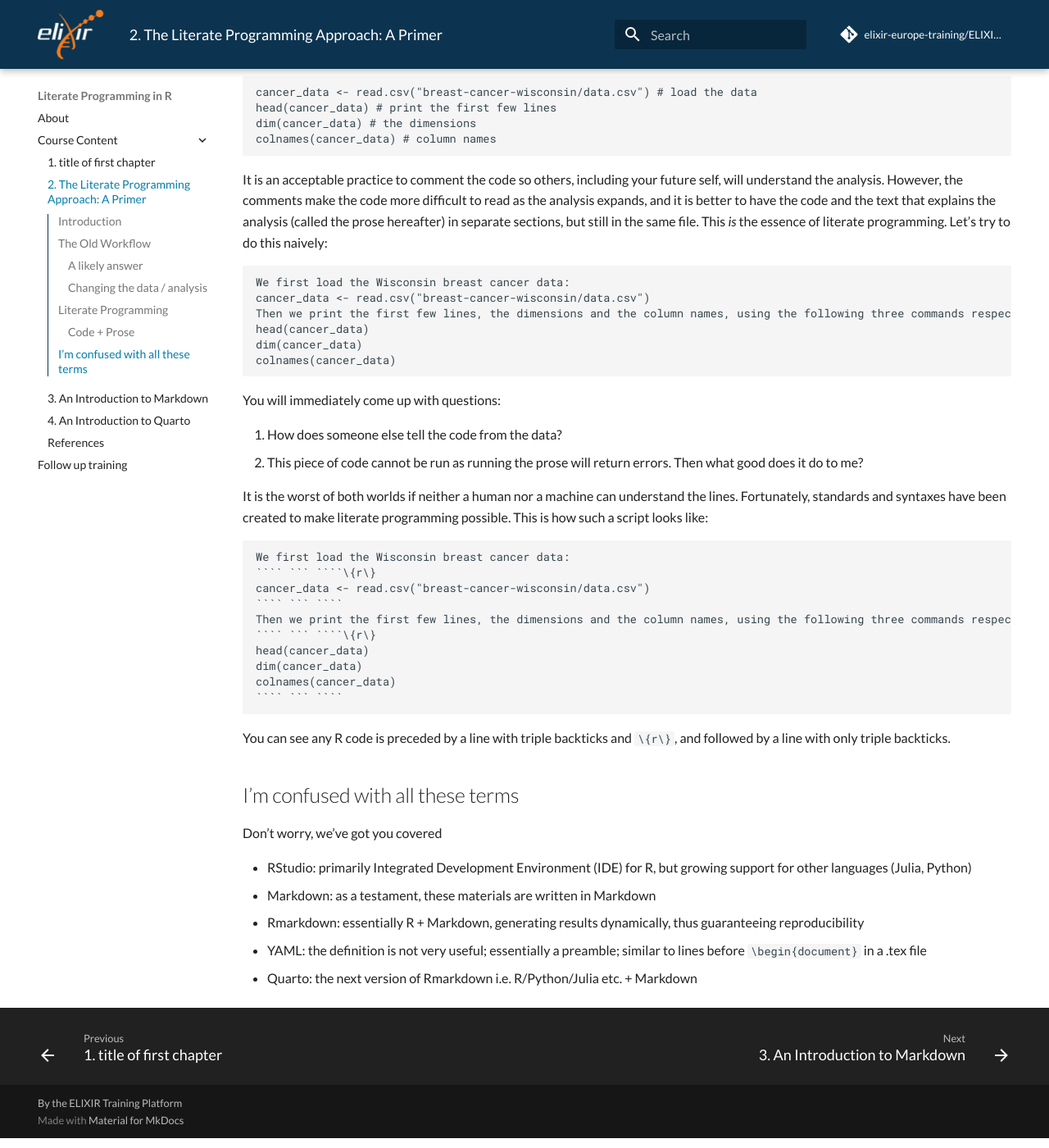
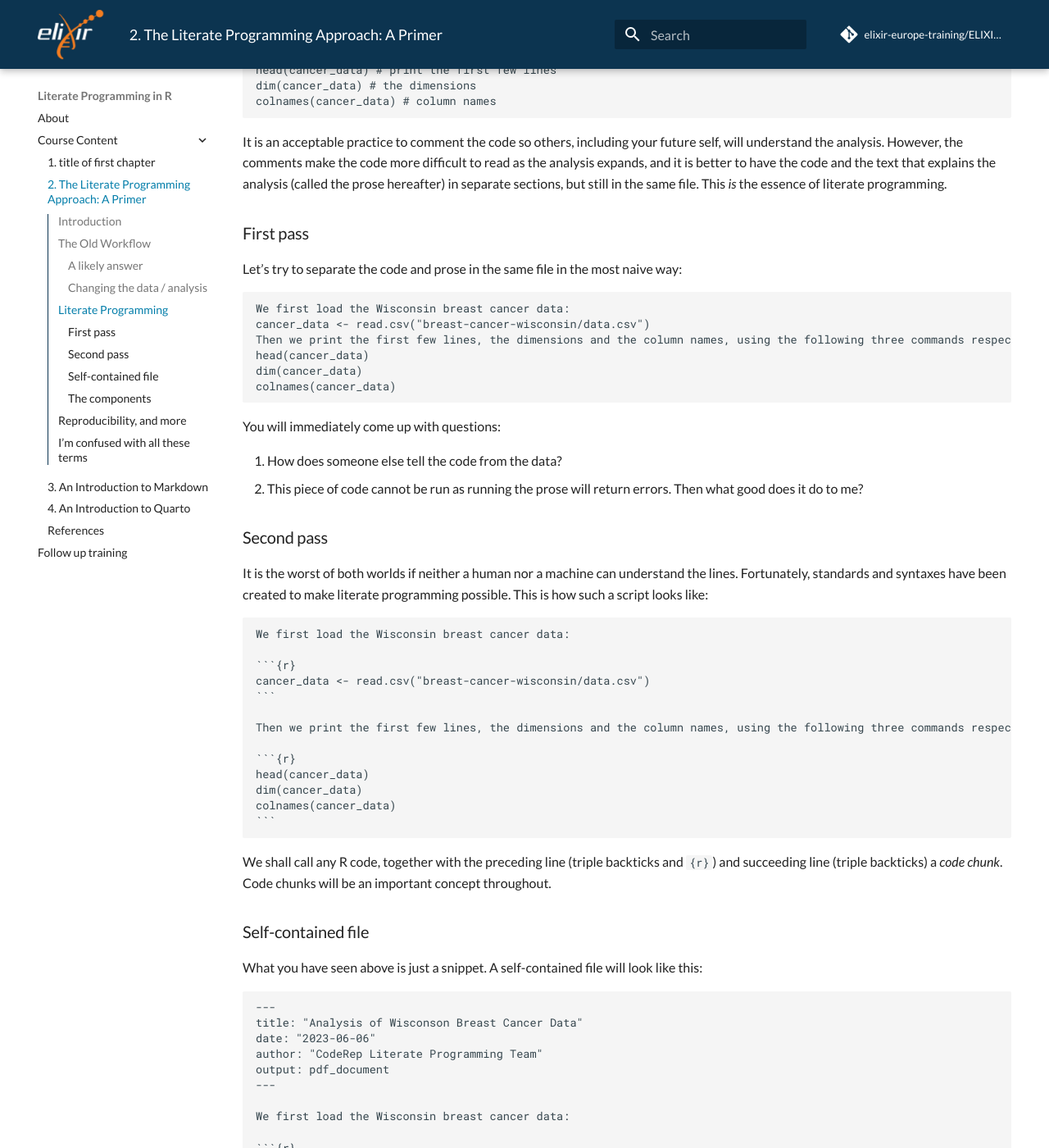
Before and after one commit to elixir-europe-training/ELIXIR-TrP-LiterateProgrammingR-CodeRep, an MkDocs documentation site: the page built from docs/chapters/chapter_02.md, in a window 1280 px wide and 1400 px high, scrolled down 1657 px. Shown: the whole window at 82% size. Built offline with MkDocs 1.6.1 and Material for MkDocs 9.7.7, drawn with Linux system fonts in a browser that asks for light colours; comment, search, counter and statistics services are not loaded; some of the changed text lies outside the part shown.

Commit message:
Update chapter_02.md
Edit code chunks to fix triple tickmarks within

`````diff
--- a/docs/chapters/chapter_02.md
+++ b/docs/chapters/chapter_02.md
@@ -45,7 +44,10 @@ dim(cancer_data) # the dimensions
 colnames(cancer_data) # column names
 ```
 
-It is an acceptable practice to comment the code so others, including your future self, will understand the analysis. However, the comments make the code more difficult to read as the analysis expands, and it is better to have the code and the text that explains the analysis (called the prose hereafter) in separate sections, but still in the same file. This *is* the essence of literate programming. Let's try to do this naively:
+It is an acceptable practice to comment the code so others, including your future self, will understand the analysis. However, the comments make the code more difficult to read as the analysis expands, and it is better to have the code and the text that explains the analysis (called the prose hereafter) in separate sections, but still in the same file. This *is* the essence of literate programming.
+
+### First pass
+Let's try to separate the code and prose in the same file in the most naive way:
 
 ```
 We first load the Wisconsin breast cancer data:
@@ -61,22 +63,59 @@ You will immediately come up with questions:
 1. How does someone else tell the code from the data?
 2. This piece of code cannot be run as running the prose will return errors. Then what good does it do to me?
 
+### Second pass
 It is the worst of both worlds if neither a human nor a machine can understand the lines. Fortunately, standards and syntaxes have been created to make literate programming possible. This is how such a script looks like:
 
+````
+We first load the Wisconsin breast cancer data:
+
+```{r}
+cancer_data <- read.csv("breast-cancer-wisconsin/data.csv")
 ```
-We first load the Wisconsin breast cancer data:
-```` ``` ````\{r\}
-cancer_data <- read.csv("breast-cancer-wisconsin/data.csv")
-```` ``` ````
+
 Then we print the first few lines, the dimensions and the column names, using the following three commands respectively:
-```` ``` ````\{r\}
+
+```{r}
 head(cancer_data)
 dim(cancer_data)
 colnames(cancer_data)
-```` ``` ````
+```
+````
+
+We shall call any R code, together with the preceding line (triple backticks and `{r}`) and succeeding line (triple backticks) a *code chunk*. Code chunks will be an important concept throughout.
+
+### Self-contained file
+What you have seen above is just a snippet. A self-contained file will look like this:
+````
+---
+title: "Analysis of Wisconson Breast Cancer Data"
+date: "2023-06-06"
+author: "CodeRep Literate Programming Team"
+output: pdf_document
+---
+
+We first load the Wisconsin breast cancer data:
+
+```{r}
+cancer_data <- read.csv("breast-cancer-wisconsin/data.csv")
 ```
 
-You can see any R code is preceded by a line with triple backticks and `\{r\}`, and followed by a line with only triple backticks.
+Then we print the first few lines, the dimensions and the column names, using the following three commands respectively:
+
+```{r}
+head(cancer_data)
+dim(cancer_data)
+colnames(cancer_data)
+```
+````
+
+### The components
+This hybrid format starts to get confusing, as you may wonder what all those triple dashes, triple backticks, lines at the top etc. do. This is a good point to preview the next few chapters:
+
+1. The syntax of the file, barring the code chunks, is in Markdown, which will be introduced in [next chapter](../chapter_03). If you have used LaTeX to write documents, Markdown is a similar (yet simpler) typesetting system. As we will see, it has a gentler learning curve and more functionality to offer.
+2. The file format is called Quarto ([Chapter 4](../Chapter_04)), which facilitates the interweaving of code chunks and prose. When you save the file, the file extension is .qmd.
+
+## Reproducibility, and more
 
 ## I'm confused with all these terms
 Don't worry, we've got you covered
`````
Also changed, not shown: other parts of docs/chapters/chapter_02.md (+0 -1 lines).
